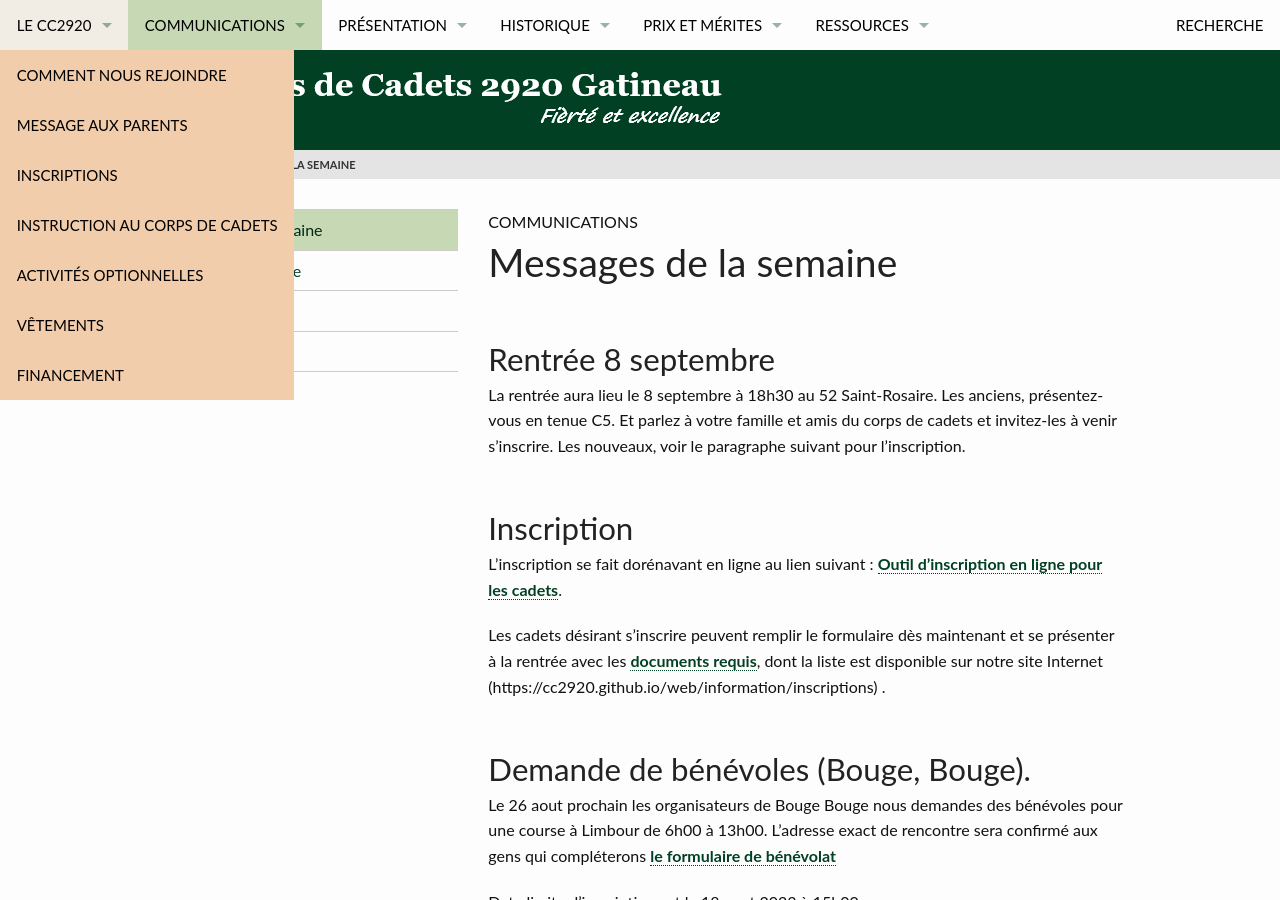
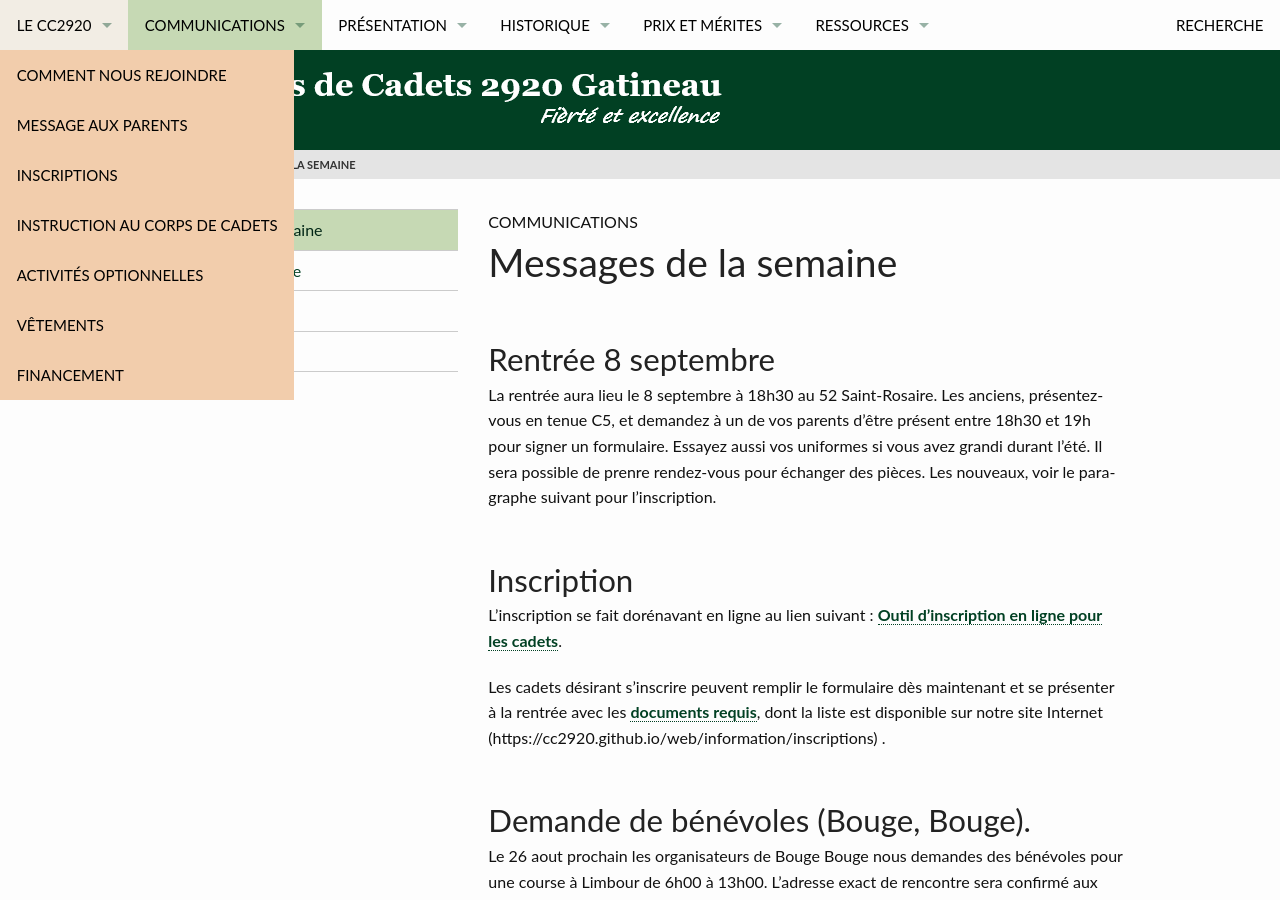
Before and after one commit to CC2920/web, a Jekyll site: the page built from _communications/messages.md, in a window 1280 px wide and 900 px high. Built offline with Jekyll 4.4.1, drawn with Linux system fonts in a browser that asks for light colours.

Commit message:
Update messages.md

```diff
--- a/_communications/messages.md
+++ b/_communications/messages.md
@@ -18,7 +18,8 @@ activities:
 
 ## Rentrée 8 septembre
 
-La rentrée aura lieu le 8 septembre à 18h30 au 52 Saint-Rosaire. Les anciens, présentez-vous en tenue C5. Et parlez à  votre famille et amis du corps de cadets et invitez-les à venir s’inscrire.
+La rentrée aura lieu le 8 septembre à 18h30 au 52 Saint-Rosaire.
+Les anciens, présentez-vous en tenue C5, et demandez à un de vos parents d'être présent entre 18h30 et 19h pour signer un formulaire. Essayez aussi vos uniformes si vous avez grandi durant l'été. Il sera possible de prenre rendez-vous pour échanger des pièces.
 Les nouveaux, voir le paragraphe suivant pour l'inscription.
 
 ## Inscription
```
